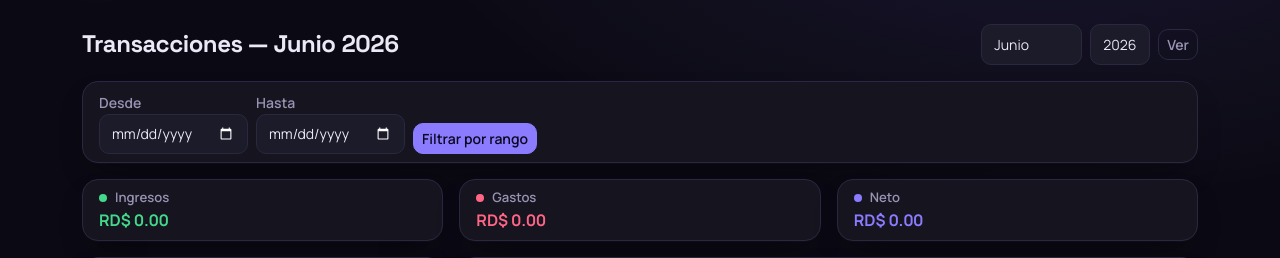
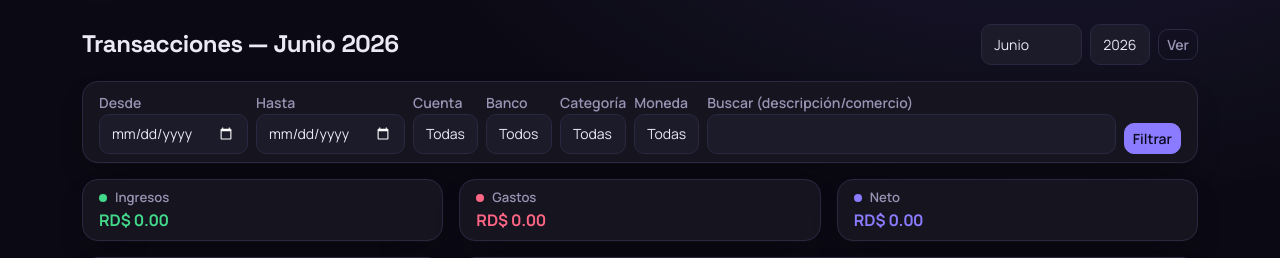
Before and after one commit to Peraltasolenny/finanzas-app, a Flask app: page /transacciones in a window 1280 px wide. Shown: the part 61-319 px from the top of the page. Run offline with Flask 3, Linux system fonts and the light colour scheme; the visitor is signed in with stand-in values (Sample User, id 1); data comes from the database, SQL or seed files in the repository; data that the repository does not hold is empty.

Commit message:
v3: filtros en transacciones (descripción/cuenta/banco/categoría/moneda) + gráfico afectado por filtros + totales en base

```diff
--- a/main.py
+++ b/main.py
@@ -197,40 +197,52 @@ def transactions():
     d_to = _parse_iso_date(request.args.get("hasta"))
     rango_activo = bool(d_from or d_to)
 
+    # Filtros adicionales.
+    f_cur = request.args.get("cur") or None
+    f_acc = _int_or(request.args.get("cuenta"), None)
+    f_cat = _int_or(request.args.get("categoria"), None)
+    f_bank = request.args.get("banco") or None
+    f_text = request.args.get("q") or None
+    filtros_activos = rango_activo or any([f_cur, f_acc, f_cat, f_bank, f_text])
+
     q = Transaction.query.filter(Transaction.user_id == uid)
-    if rango_activo:
-        if d_from:
-            q = q.filter(Transaction.tx_date >= d_from)
-        if d_to:
-            q = q.filter(Transaction.tx_date <= d_to)
-    else:
-        q = q.filter(
-            extract("year", Transaction.tx_date) == year,
-            extract("month", Transaction.tx_date) == month,
-        )
-    txs = q.order_by(Transaction.tx_date.desc(), Transaction.id.desc()).all()
+    if not rango_activo:
+        q = q.filter(extract("year", Transaction.tx_date) == year,
+                     extract("month", Transaction.tx_date) == month)
+        d_from = d_from or date(year, month, 1)
+        d_to = d_to or date(year, month, 28)
+    q = reports.filter_txs(q, d_from or date(year, month, 1), d_to or date.today(),
+                           currency=f_cur, account_id=f_acc, bank=f_bank,
+                           category_id=f_cat, text=f_text)
+    txs = sorted(q, key=lambda t: (t.tx_date, t.id), reverse=True)
 
-    # Totales del conjunto mostrado.
-    total_ingresos = sum(t.amount for t in txs if t.type == "income")
-    total_gastos = sum(t.amount for t in txs if t.type == "expense")
+    # Totales del conjunto mostrado (convertidos a base).
+    rates = finance.get_rates(current_user)
+    total_ingresos = sum(finance.to_base(t.amount, t.currency, current_user, rates)
+                         for t in txs if t.type == "income")
+    total_gastos = sum(finance.to_base(t.amount, t.currency, current_user, rates)
+                       for t in txs if t.type == "expense")
 
     categorias = Category.query.filter_by(
         user_id=uid, is_active=True).order_by(Category.type, Category.name).all()
     from models import Account, AccountShare
     accounts = Account.query.filter_by(user_id=uid, is_active=True).order_by(Account.name).all()
-    # Más las cuentas que me compartieron con permiso de registrar.
     for sh in AccountShare.query.filter_by(user_id=uid, can_register=True).all():
         if sh.account and sh.account.is_active:
             accounts.append(sh.account)
+    bancos = sorted({a.bank for a in accounts if a.bank})
+    distribucion_pie = reports.expense_distribution(current_user, txs, rates)
 
     return render_template(
         "transactions.html", transactions=txs, categorias=categorias, accounts=accounts,
-        base=current_user.settings.base_currency,
+        bancos=bancos, base=current_user.settings.base_currency,
+        monedas=reports_monedas(current_user), distribucion_pie=distribucion_pie,
         year=year, month=month, mes_nombre=MESES[month], meses=MESES,
         hoy=date.today().isoformat(),
         years=list(range(date.today().year - 3, date.today().year + 2)),
         desde=request.args.get("desde", ""), hasta=request.args.get("hasta", ""),
-        rango_activo=rango_activo,
+        rango_activo=rango_activo, filtros_activos=filtros_activos,
+        f_cur=f_cur or "", f_acc=f_acc, f_cat=f_cat, f_bank=f_bank or "", f_text=f_text or "",
         total_ingresos=total_ingresos, total_gastos=total_gastos,
         neto=total_ingresos - total_gastos,
     )
--- a/templates/transactions.html
+++ b/templates/transactions.html
@@ -6,25 +6,37 @@
   {% if not rango_activo %}{% include "_period.html" %}{% endif %}
 </div>
 
-{# Filtro por rango de fechas #}
+{# Filtros #}
 <div class="card shadow-sm mb-3"><div class="card-body py-2">
   <form method="get" class="row g-2 align-items-end">
-    <div class="col-auto">
-      <label class="form-label small mb-0">Desde</label>
-      <input type="date" name="desde" value="{{ desde }}" class="form-control form-control-sm">
-    </div>
-    <div class="col-auto">
-      <label class="form-label small mb-0">Hasta</label>
-      <input type="date" name="hasta" value="{{ hasta }}" class="form-control form-control-sm">
-    </div>
-    <div class="col-auto">
-      <button class="btn btn-sm btn-dark">Filtrar por rango</button>
-    </div>
-    {% if rango_activo %}
-    <div class="col-auto">
-      <a class="btn btn-sm btn-outline-secondary" href="{{ url_for('main.transactions') }}">Limpiar</a>
-    </div>
-    {% endif %}
+    <div class="col-6 col-md-auto"><label class="form-label small mb-0">Desde</label>
+      <input type="date" name="desde" value="{{ desde }}" class="form-control form-control-sm"></div>
+    <div class="col-6 col-md-auto"><label class="form-label small mb-0">Hasta</label>
+      <input type="date" name="hasta" value="{{ hasta }}" class="form-control form-control-sm"></div>
+    <div class="col-6 col-md-auto"><label class="form-label small mb-0">Cuenta</label>
+      <select name="cuenta" class="form-select form-select-sm">
+        <option value="">Todas</option>
+        {% for a in accounts %}<option value="{{ a.id }}" {{ 'selected' if f_acc == a.id }}>{{ a.name }}</option>{% endfor %}
+      </select></div>
+    <div class="col-6 col-md-auto"><label class="form-label small mb-0">Banco</label>
+      <select name="banco" class="form-select form-select-sm">
+        <option value="">Todos</option>
+        {% for b in bancos %}<option value="{{ b }}" {{ 'selected' if f_bank == b }}>{{ b }}</option>{% endfor %}
+      </select></div>
+    <div class="col-6 col-md-auto"><label class="form-label small mb-0">Categoría</label>
+      <select name="categoria" class="form-select form-select-sm">
+        <option value="">Todas</option>
+        {% for c in categorias %}<option value="{{ c.id }}" {{ 'selected' if f_cat == c.id }}>{{ c.name }}</option>{% endfor %}
+      </select></div>
+    <div class="col-6 col-md-auto"><label class="form-label small mb-0">Moneda</label>
+      <select name="cur" class="form-select form-select-sm">
+        <option value="">Todas</option>
+        {% for m in monedas %}<option value="{{ m }}" {{ 'selected' if f_cur == m }}>{{ m }}</option>{% endfor %}
+      </select></div>
+    <div class="col-12 col-md"><label class="form-label small mb-0">Buscar (descripción/comercio)</label>
+      <input type="text" name="q" value="{{ f_text }}" class="form-control form-control-sm"></div>
+    <div class="col-auto"><button class="btn btn-sm btn-dark">Filtrar</button></div>
+    {% if filtros_activos %}<div class="col-auto"><a class="btn btn-sm btn-outline-secondary" href="{{ url_for('main.transactions') }}">Limpiar</a></div>{% endif %}
   </form>
 </div></div>
 
@@ -43,6 +55,21 @@
     <div class="fw-bold {{ 'txt-net' if neto >= 0 else 'txt-out' }}">{{ money(neto) }}</div>
   </div></div></div>
 </div>
+
+{% if distribucion_pie.labels %}
+<div class="card shadow-sm mb-3"><div class="card-body">
+  <h6 class="card-title mb-2">Distribución de gastos (según filtros)</h6>
+  <canvas id="chartPieTx" height="90"></canvas>
+</div></div>
+<script>
+  new Chart(document.getElementById('chartPieTx'), {
+    type: 'doughnut',
+    data: { labels: {{ distribucion_pie.labels|tojson }}, datasets: [{ data: {{ distribucion_pie.valores|tojson }},
+      backgroundColor: ['#7c5cff','#22c55e','#ef4444','#f59e0b','#06b6d4','#ec4899','#8b5cf6','#14b8a6','#f97316','#64748b'] }] },
+    options: { plugins: { legend: { position: 'right', labels: { color:'#9aa', boxWidth:12 } } } }
+  });
+</script>
+{% endif %}
 
 <div class="row g-3">
   <div class="col-lg-4">
```
